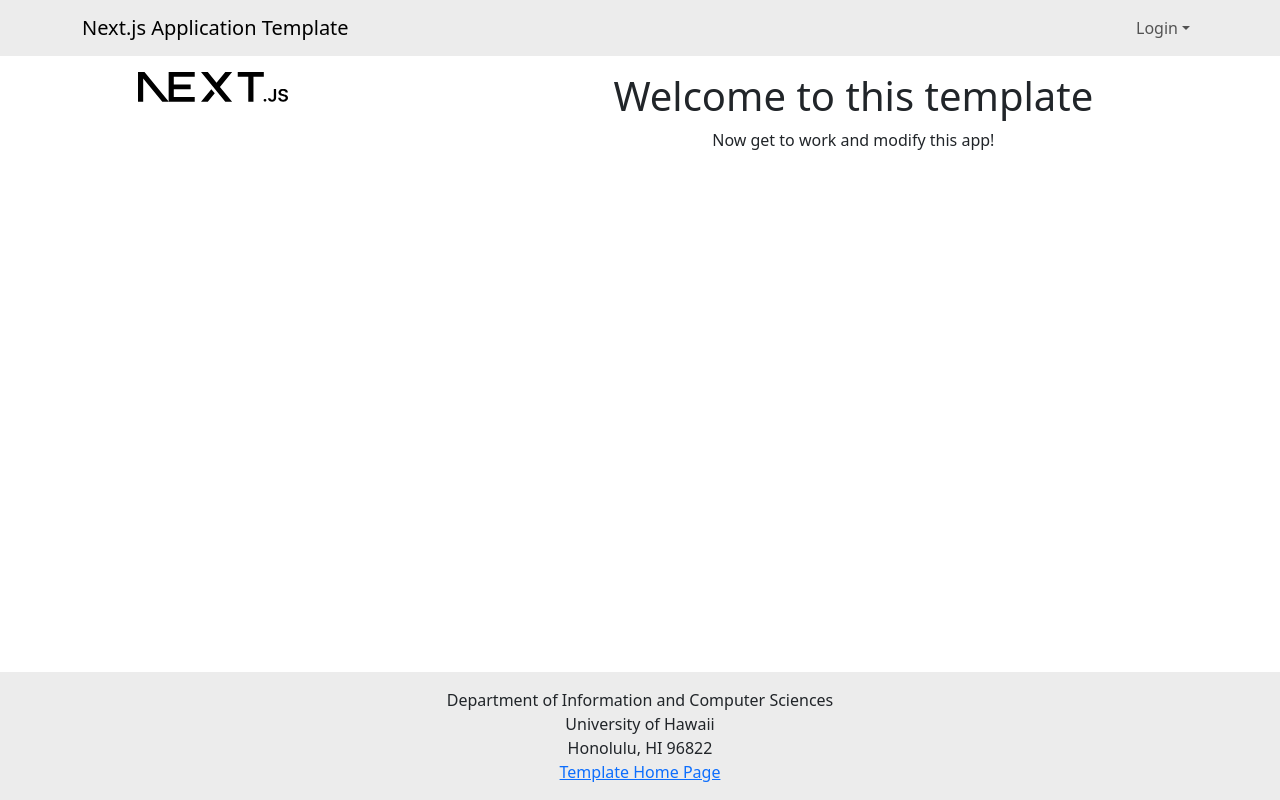
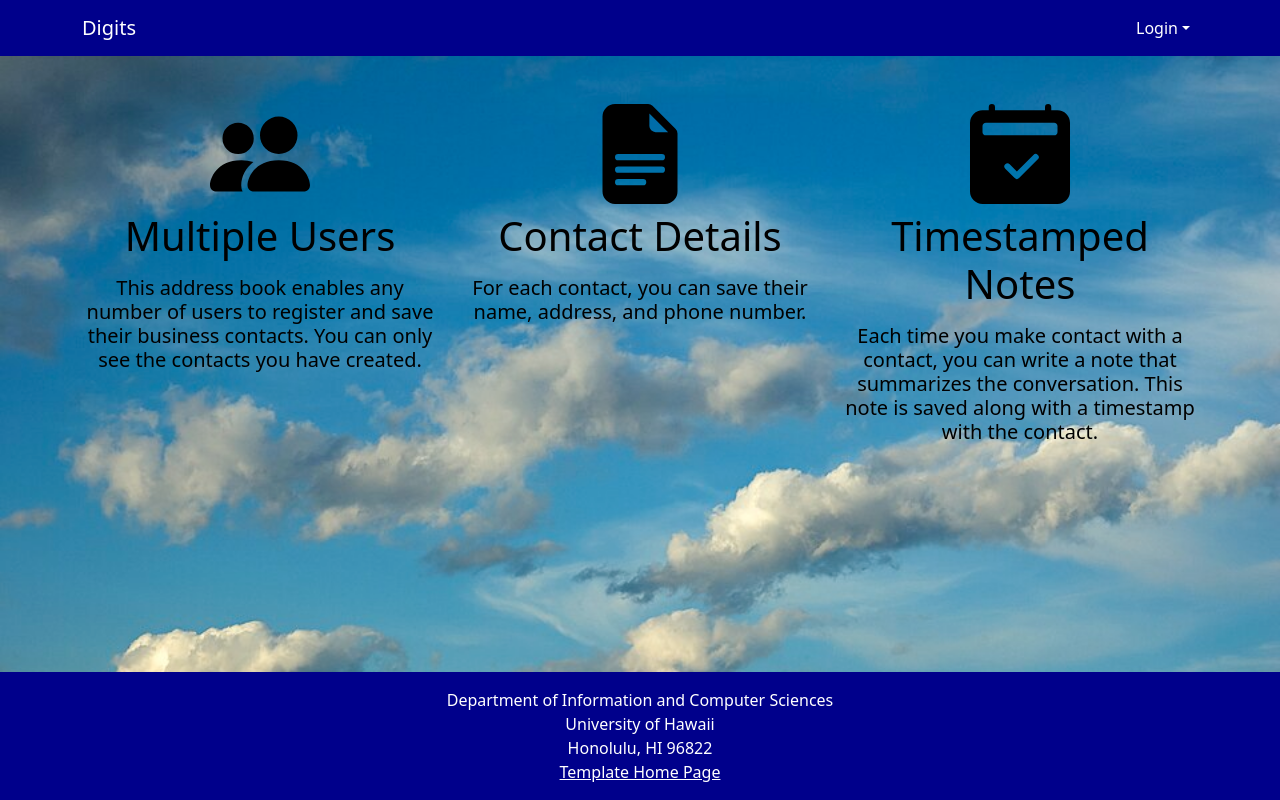
Before and after one commit to KellyM12/digits, a Next.js app: page / in a window 1280 px wide. Built offline with nearby package versions, Linux system fonts and the light colour scheme; no server answers.

Commit message:
landing page mockup finished in 15 minutes

```diff
--- a/src/app/globals.css
+++ b/src/app/globals.css
@@ -5,6 +5,8 @@ body {
   height: 100%;
   padding: 0;
   margin: 0;
+  background: fixed center url("../../public/images/sky.jpg");
+  background-size: cover;
 }
 .wrapper {
   box-sizing: border-box;
@@ -12,3 +14,32 @@ body {
   display: flex;
   flex-direction: column;
 }
+
+:root {
+  --nat-navbar-bg: darkblue;
+  --nat-navbar-bg-rgb: 0, 0, 139;
+  --nat-navbar-text-color: white;
+}
+
+footer, footer a {
+  color: var(--nat-navbar-text-color);
+}
+
+body {
+  --bs-dark: var(--nat-navbar-bg);
+  --bs-dark-rgb: var(--nat-navbar-bg-rgb);
+  background: fixed center url("../../public/images/sky.jpg");
+  background-size: cover;
+}
+
+body .navbar {
+  --bs-navbar-active-color: var(--nat-navbar-highlight-text);
+  --bs-navbar-brand-color: var(--nat-navbar-text-color);
+  --bs-navbar-brand-hover-color: var(--nat-navbar-highlight-text);
+  --bs-navbar-color: var(--nat-navbar-text-color);
+  --bs-navbar-hover-color: var(--nat-navbar-highlight-text);
+}
+
+.bg-dark a.dropdown-item {
+  color: var(--nat-navbar-bg);
+}
--- a/src/app/layout.tsx
+++ b/src/app/layout.tsx
@@ -18,7 +18,7 @@ const geistMono = Geist_Mono({
 });
 
 export const metadata: Metadata = {
-  title: "Next.js Application Template",
+  title: "Digits",
   description: "Generated by ics-software-engineering.github.io",
 };
 
--- a/src/app/page.tsx
+++ b/src/app/page.tsx
@@ -1,21 +1,38 @@
-import { Col, Container, Image, Row } from 'react-bootstrap';
+'use client';
 
-/** The Home page. */
-const Home = () => (
+import { Container, Row, Col } from 'react-bootstrap';
+import { PeopleFill, FileEarmarkTextFill, Calendar2CheckFill } from 'react-bootstrap-icons';
+
+export default function Home() {
+  return (
     <main>
-    <Container id="landing-page" fluid className="py-3">
-      <Row className="align-middle text-center">
-        <Col xs={4}>
-          <Image src="next.svg" width="150px" alt="" />
+      <Container className="py-5 text-center text-black">
+        <Row>
+          <Col>
+            <PeopleFill size={100} />
+            <h1 className="py-2">Multiple Users</h1>
+            <h5>
+              This address book enables any number of users to register and save their business contacts.
+              You can only see the contacts you have created.
+            </h5>
           </Col>
-
-        <Col xs={8} className="d-flex flex-column justify-content-center">
-          <h1>Welcome to this template</h1>
-          <p>Now get to work and modify this app!</p>
+          <Col>
+            <FileEarmarkTextFill size={100} />
+            <h1 className="py-2">Contact Details</h1>
+            <h5>
+              For each contact, you can save their name, address, and phone number.
+            </h5>
+          </Col>
+          <Col>
+            <Calendar2CheckFill size={100} />
+            <h1 className="py-2">Timestamped Notes</h1>
+            <h5>
+              Each time you make contact with a contact, you can write a note that summarizes the conversation.
+              This note is saved along with a timestamp with the contact.
+            </h5>
           </Col>
         </Row>
       </Container>
     </main>
   );
-
-export default Home;
+}
--- a/src/components/Footer.tsx
+++ b/src/components/Footer.tsx
@@ -2,7 +2,7 @@ import { Col, Container } from 'react-bootstrap';
 
 /** The Footer appears at the bottom of every page. Rendered by the App Layout component. */
 const Footer = () => (
-  <footer className="mt-auto py-3 bg-light">
+  <footer className="mt-auto py-3 bg-dark">
     <Container>
       <Col className="text-center">
         Department of Information and Computer Sciences
--- a/src/components/Navbar.tsx
+++ b/src/components/Navbar.tsx
@@ -12,9 +12,9 @@ const NavBar: React.FC = () => {
   const currentUser = session?.user?.email;
   const role = session?.user?.role;
   return (
-    <Navbar bg="light" expand="lg">
+    <Navbar bg="dark" expand="lg">
       <Container>
-        <Navbar.Brand href="/">Next.js Application Template</Navbar.Brand>
+        <Navbar.Brand href="/">Digits</Navbar.Brand>
         <Navbar.Toggle aria-controls="basic-navbar-nav" />
         <Navbar.Collapse id="basic-navbar-nav">
           <Nav className="me-auto justify-content-start">
--- a/src/lib/prisma.ts
+++ b/src/lib/prisma.ts
@@ -1,6 +1,6 @@
 import "dotenv/config";
 import { PrismaPg } from "@prisma/adapter-pg";
-import { PrismaClient } from "@prisma/client";
+import { PrismaClient } from "@prisma/client/edge";
 
 const connectionString = `${process.env.DATABASE_URL}`;
 
```
Also changed, not shown: eslint.config.ts (added, +11 -0 lines), package.json (+9 -4 lines), src/proxy.ts (+14 -1 lines), public/images/sky.jpg (added). Lines whose indentation alone changed are shown as unchanged.
